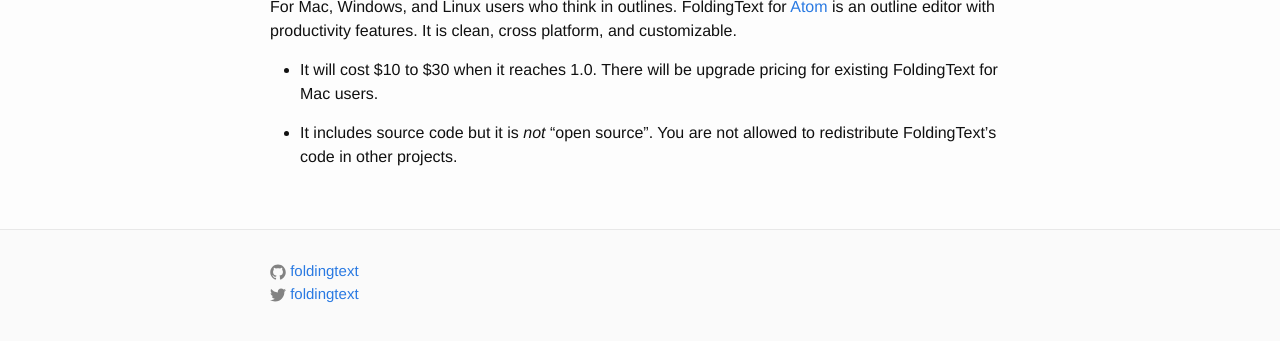
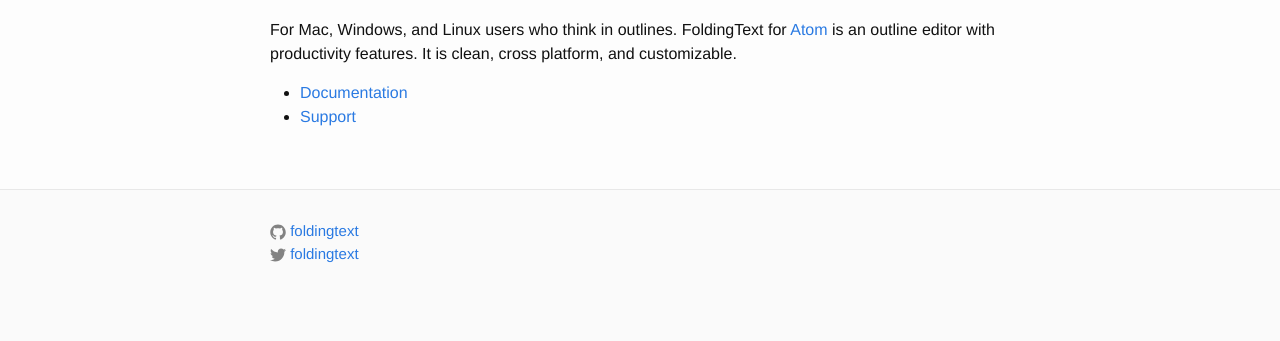
Before and after one commit to jessegrosjean/foldingtext-for-atom, a Jekyll site: the page built from index.md, in a window 1280 px wide, cut to the strip 431-772 px from the top of the page. Built offline with Jekyll 4.4.1, drawn with Linux system fonts in a browser that asks for light colours.

Commit message:
Update home page

```diff
--- a/index.md
+++ b/index.md
@@ -4,15 +4,15 @@
 title: FoldingText for Atom
 ---
 
-<p>
-  <video class="banner" width="496" height="322" poster="poster.png" autoplay loop>
-    <source src="foldingtext-atom.mp4" type="video/mp4">
+<p style="text-align: center;">
+  <video style="border-radius: 5px;" width="616" height="340" poster="http://foldingtext.s3.amazonaws.com/foldingtext-for-atom-demo-poster.png" autoplay="" loop="">
+    <source src="http://foldingtext.s3.amazonaws.com/foldingtext-for-atom-demo.mp4" type="video/mp4">
+    <img src="http://foldingtext.s3.amazonaws.com/foldingtext-for-atom-demo-poster.png" />
     Your browser does not support the video tag.
   </video>
 </p>
 
 For Mac, Windows, and Linux users who think in outlines. FoldingText for [Atom](https://atom.io) is an outline editor with productivity features. It is clean, cross platform, and customizable.
 
-- It will cost $10 to $30 when it reaches 1.0. There will be upgrade pricing for existing FoldingText for Mac users.
-
-- It includes source code but it is *not* "open source". You are not allowed to redistribute FoldingText's code in other projects.
+- [Documentation](documentation)
+- [Support](support)
```
